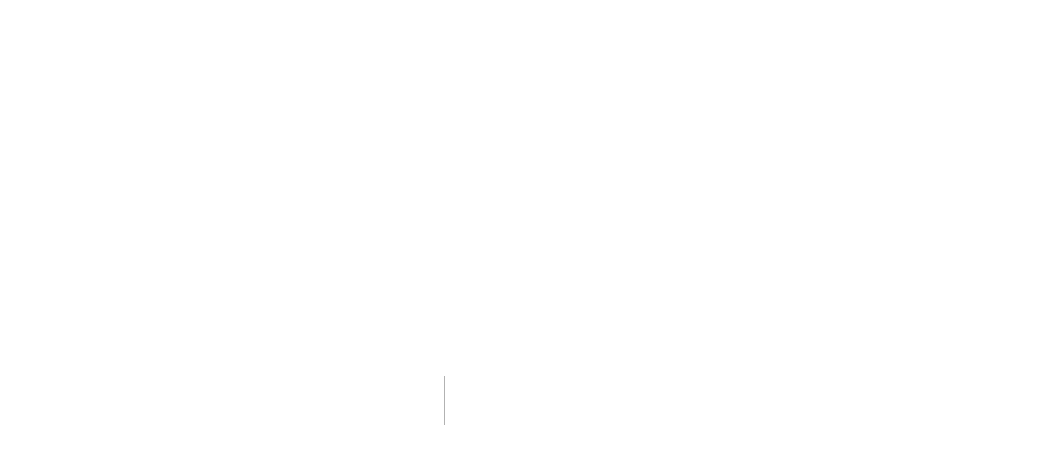
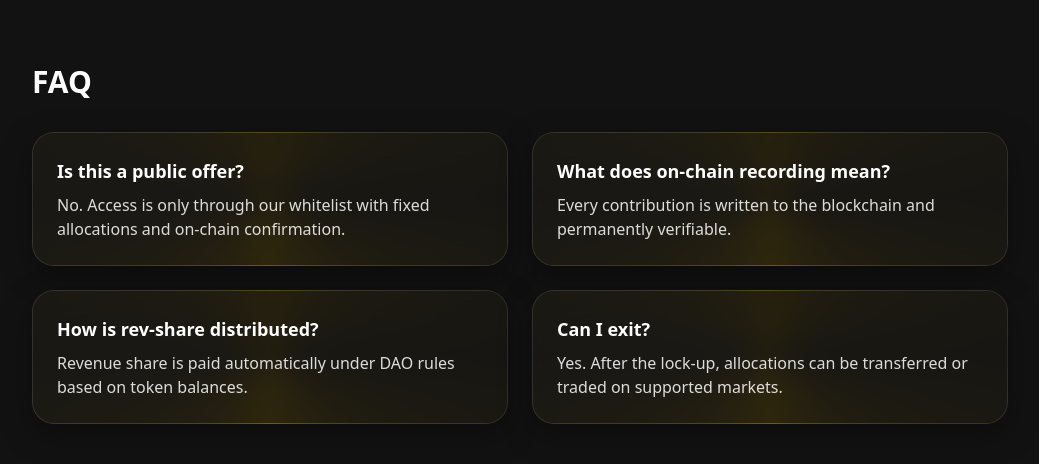
Before and after one commit to Gatsby01k/petb-ok-main, a Next.js app: page /faq in a window 1280 px wide. Before the commit this address had no page. Shown: the top 464 px of the page, without its empty margins (120-1159 px from the left). Built offline with nearby package versions, Linux system fonts and the light colour scheme.

Commit message:
Create page.tsx

```diff
--- /dev/null
+++ b/app/faq/page.tsx
@@ -0,0 +1,26 @@
+import type { Metadata } from "next";
+
+export const metadata: Metadata = { title: "FAQ • Bitcoin Peter Todd" };
+
+const faqs = [
+  { q: "Is this a public offer?", a: "No. Access is only through our whitelist with fixed allocations and on-chain confirmation." },
+  { q: "What does on-chain recording mean?", a: "Every contribution is written to the blockchain and permanently verifiable." },
+  { q: "How is rev-share distributed?", a: "Revenue share is paid automatically under DAO rules based on token balances." },
+  { q: "Can I exit?", a: "Yes. After the lock-up, allocations can be transferred or traded on supported markets." },
+] as const;
+
+export default function FAQPage() {
+  return (
+    <main className="mx-auto max-w-5xl px-4 sm:px-6 py-16 text-white">
+      <h1 className="text-3xl font-extrabold">FAQ</h1>
+      <div className="mt-8 grid md:grid-cols-2 gap-6">
+        {faqs.map((i, idx) => (
+          <div key={idx} className="frame"><div className="frame-inner">
+            <h2 className="text-lg font-bold">{i.q}</h2>
+            <p className="mt-2 text-white/85">{i.a}</p>
+          </div></div>
+        ))}
+      </div>
+    </main>
+  );
+}
```
